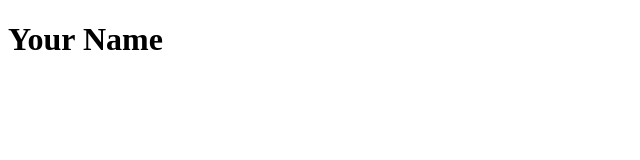
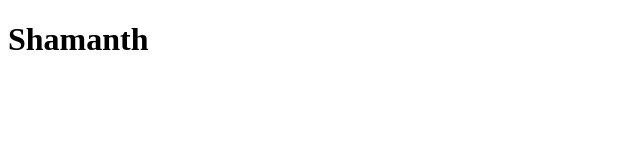
Before and after one commit to Ratchet99/Ratchet99, a plain HTML site: page index.html in a window 1280 px wide. Shown: the whole page, without its empty margins (0-640 px from the left). Drawn offline with Linux system fonts and the light colour scheme.

Commit message:
Update index.html

```diff
--- a/index.html
+++ b/index.html
@@ -6,6 +6,6 @@
     <title>Your Name</title>
 </head>
 <body>
-    <h1>Your Name</h1>
+    <h1>Shamanth</h1>
 </body>
 </html>
```
